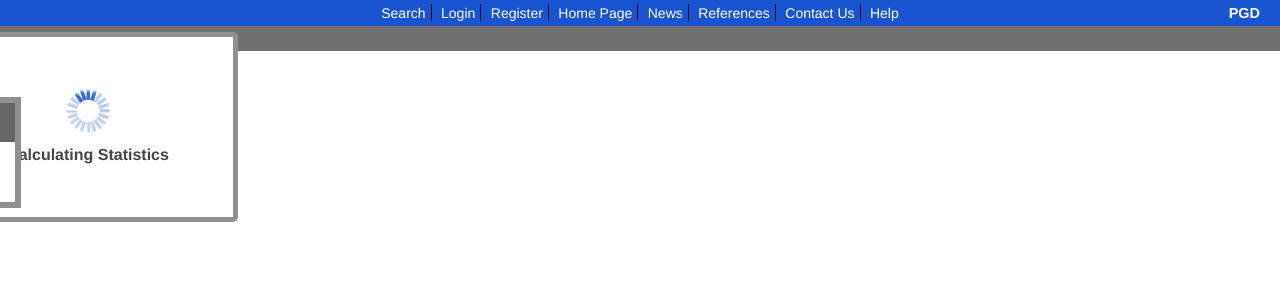
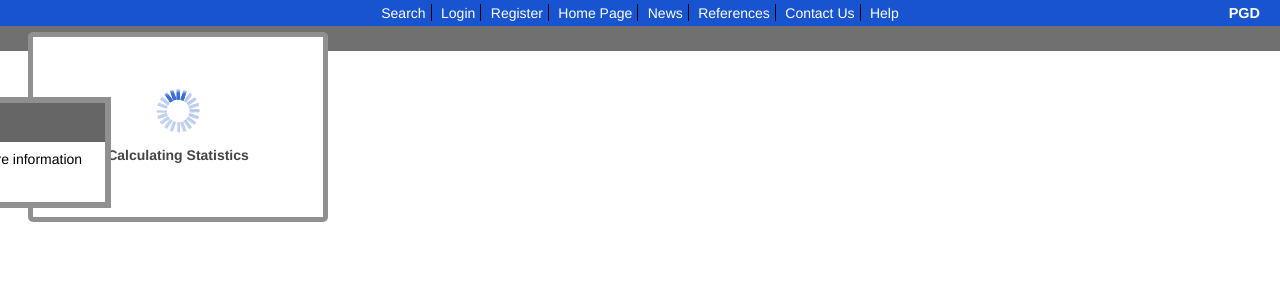
Before and after one commit to Karplus-Lab-OSU/pgd, a Django app: template pgd/pgd_search/templates/stats.html in a window 1280 px wide. Shown: the top 300 px of the page. Run offline with Django 3.2, Linux system fonts and the light colour scheme; the template is opened without the code that fills it, so the values that code supplies are empty.

Commit message:
statistics: css fixes - page is centered again, fixed tooltip fontsize

```diff
--- a/pgd/pgd_search/templates/stats.html
+++ b/pgd/pgd_search/templates/stats.html
@@ -3,6 +3,8 @@
 {% block head %}
     <style>
         #content {
+            width:1100px;
+            margin:0 auto 0 auto;
         }
 
         table {
@@ -146,6 +148,10 @@
         .aa_breakout td, .aa_breakout th {
             min-width:4em;
         }
+
+        .aa_breakout tr.avg th, .aa_breakout tr.stddev th {padding:1px; line-height:1em;}
+
+        .qtip-content {font-size:14px;}
 
     </style>
     <script type="text/javascript" src="{{MEDIA_URL}}/js/jquery.qtip-1.0.0-rc3.min.js"></script>
@@ -378,11 +384,8 @@
 
                 value = precision(data[k], field);
                 $row = $aa.find("." + property);
-
                 if (property == "avg" || property == "stddev") {
-
                     $row = $aa.find('.'+property);
-                    console.log(property, $row);
                     $row.find("."+field).html(value);
                 }
             }
```
